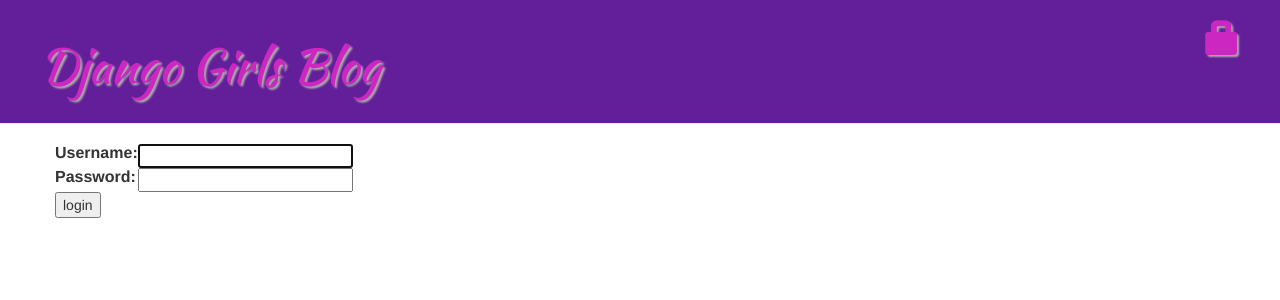
After one commit to purplediane/purpleviolet, a Django app: page /accounts/login/ in a window 1280 px wide. The commit adds this page. Shown: the top 300 px of the page. Run offline with Django 3.2, Linux system fonts and the light colour scheme; some libraries are stand-ins or nearby versions.

Commit message:
add login & logout

```diff
--- a/blog/static/css/blog.css
+++ b/blog/static/css/blog.css
@@ -40,6 +40,14 @@
     text-shadow: 2px 2px 2px #aaa;
 }
 
+.top-menu-small {
+  color: #cc28c1;
+  float: right;
+  font-family: 'Kaushan Script', cursive;
+  font-size: 16pt;
+  margin-right: 20px;
+}
+
 .post {
     margin-bottom: 70px;
 }
--- a/blog/templates/blog/base.html
+++ b/blog/templates/blog/base.html
@@ -13,8 +13,11 @@
     <body>
         <div class="page-header">
           {% if user.is_authenticated %}
-          <a href="{% url 'post_new' %}" class="top-menu"><span class="glyphicon glyphicon-plus"></span></a>
-          <a href="{% url 'post_draft_list' %}" class="top-menu"><span class="glyphicon glyphicon-edit"></span></a>
+            <a href="{% url 'post_new' %}" class="top-menu"><span class="glyphicon glyphicon-plus"></span></a>
+            <a href="{% url 'post_draft_list' %}" class="top-menu"><span class="glyphicon glyphicon-edit"></span></a>
+            <p class="top-menu-small">Hello {{ user.username }} <small>(<a href="{% url 'django.contrib.auth.views.logout' %}">Log out</a>)</small></p>
+          {% else %}
+            <a href="{% url 'django.contrib.auth.views.login' %}" class="top-menu"><span class="glyphicon glyphicon-lock"></span></a>
           {% endif %}
           <h1><a href="/">Django Girls Blog</a></h1>
         </div>
--- /dev/null
+++ b/blog/templates/registration/login.html
@@ -0,0 +1,26 @@
+{% extends 'blog/base.html' %}
+
+{% block content %}
+
+{% if form.errors %}
+<p>Your username and password didn't match. Please try again.</p>
+{% endif %}
+
+<form method="post" action="{% url 'django.contrib.auth.views.login' %}">
+{% csrf_token %}
+<table>
+<tr>
+    <td>{{ form.username.label_tag }}</td>
+    <td>{{ form.username }}</td>
+</tr>
+<tr>
+    <td>{{ form.password.label_tag }}</td>
+    <td>{{ form.password }}</td>
+</tr>
+</table>
+
+<input type="submit" value="login" />
+<input type="hidden" name="next" value="{{ next }}" />
+</form>
+
+{% endblock %}
--- a/blog/views.py
+++ b/blog/views.py
@@ -1,4 +1,5 @@
 from django.shortcuts import render, get_object_or_404
+from django.contrib.auth.decorators import login_required
 from django.utils import timezone
 from django.shortcuts import redirect
 from .forms import PostForm
@@ -12,6 +13,7 @@
     post = get_object_or_404(Post, pk=pk)
     return render(request, 'blog/post_detail.html', {'post': post})
 
+@login_required
 def post_new(request):
     if request.method == "POST":
         form = PostForm(request.POST)
@@ -25,6 +27,7 @@
         form = PostForm()
     return render(request, 'blog/post_edit.html', {'form': form})
 
+@login_required
 def post_edit(request, pk):
     post = get_object_or_404(Post, pk=pk)
     if request.method == "POST":
@@ -41,15 +44,18 @@
         form = PostForm(instance=post)
     return render(request, 'blog/post_edit.html', {'form': form})
 
+@login_required
 def post_draft_list(request):
     posts = Post.objects.filter(published_date__isnull=True).order_by('created_date')
     return render(request, 'blog/post_draft_list.html', {'posts': posts})
 
+@login_required
 def post_publish(request, pk):
     post = get_object_or_404(Post, pk=pk)
     post.publish()
     return redirect('blog.views.post_detail', pk=pk)
 
+@login_required
 def post_remove(request, pk):
     post = get_object_or_404(Post, pk=pk)
     post.delete()
--- a/mysite/settings.py
+++ b/mysite/settings.py
@@ -102,3 +102,5 @@
 
 STATIC_URL = '/static/'
 STATIC_ROOT = os.path.join(BASE_DIR, 'static')
+
+LOGIN_REDIRECT_URL = '/'
--- a/mysite/urls.py
+++ b/mysite/urls.py
@@ -1,7 +1,10 @@
 from django.conf.urls import include, url
 from django.contrib import admin
+# admin.autodiscover()
 
 urlpatterns = [
     url(r'^admin/', include(admin.site.urls)),
+    url(r'^accounts/login/$', 'django.contrib.auth.views.login'),
+    url(r'^accounts/logout/$', 'django.contrib.auth.views.logout', {'next_page': '/'}),
     url(r'', include('blog.urls')),
 ]
```
Also changed, not shown: 1 other file.
